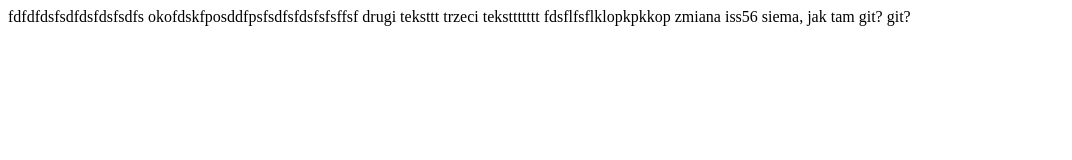
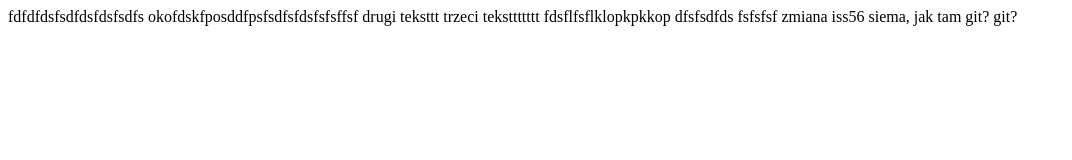
Before and after one commit to dominikmarkowski/zajeciagit, a plain HTML site: page index.html in a window 1280 px wide. Shown: the whole page, without its empty margins (0-1072 px from the left). Drawn offline with Linux system fonts and the light colour scheme.

Commit message:
commitmastera

```diff
--- a/index.html
+++ b/index.html
@@ -11,7 +11,7 @@ drugi teksttt
 trzeci teksttttttt
 
 fdsflfsflklopkpkkop
-
+dfsfsdfds fsfsfsf
 zmiana iss56
 siema, jak tam git? git?
 </body>
```
